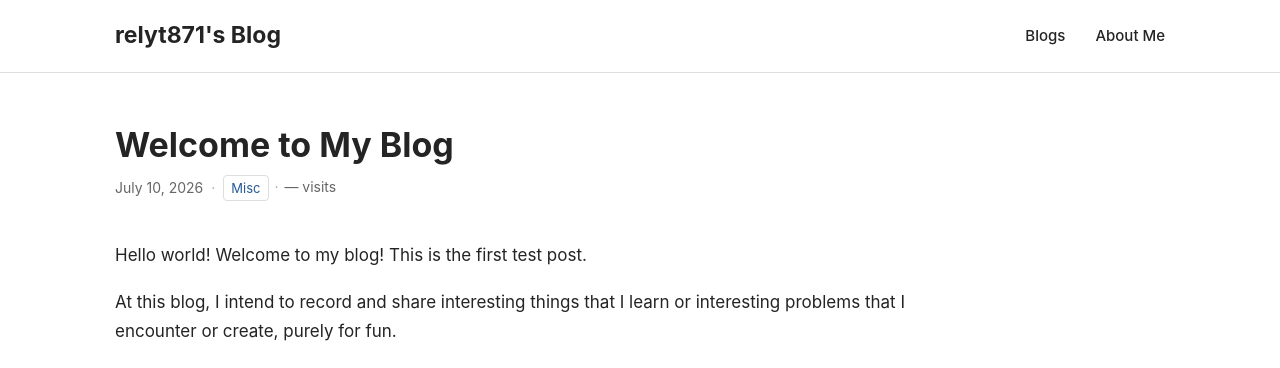
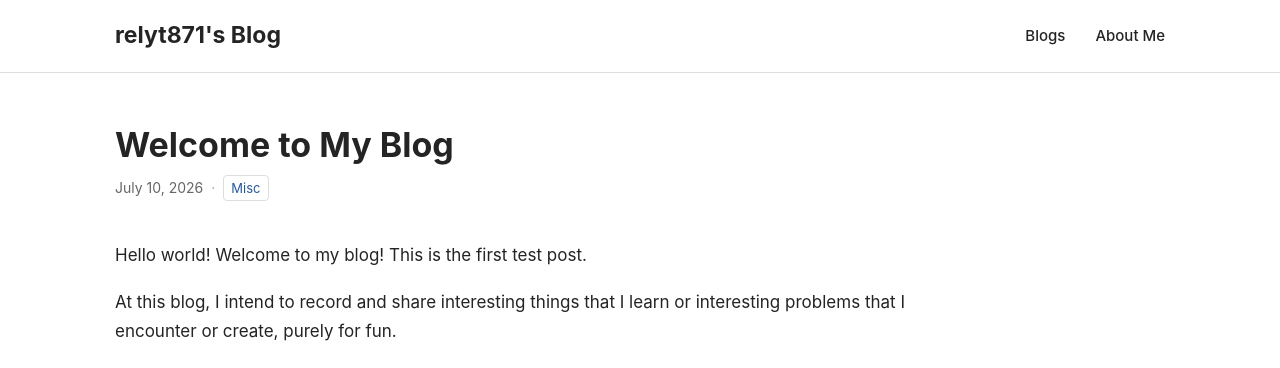
Before and after one commit to relyt871/relyt871.github.io, a Jekyll site: the page built from _posts/2026-07-10-welcome.md, in a window 1280 px wide. Shown: the top 368 px of the page. Built offline with Jekyll 4.4.1, drawn with Linux system fonts in a browser that asks for light colours; Markdown is read by kramdown in place of the engine named in the settings; a script that is not in the unit is left out; comment, search, counter and statistics services are not loaded.

Commit message:
Update post.html

```diff
--- a/_layouts/post.html
+++ b/_layouts/post.html
@@ -41,23 +41,6 @@
 
           {% endfor %}
 
-                <span class="metadata-separator">
-        ·
-      </span>
-
-
-      <span class="post-visit-count">
-
-        <span
-          class="visit-count"
-          data-visit-path="{{ page.url }}"
-        >
-          —
-        </span>
-
-        visits
-
-      </span>
         </div>
 
       {% endif %}
```
